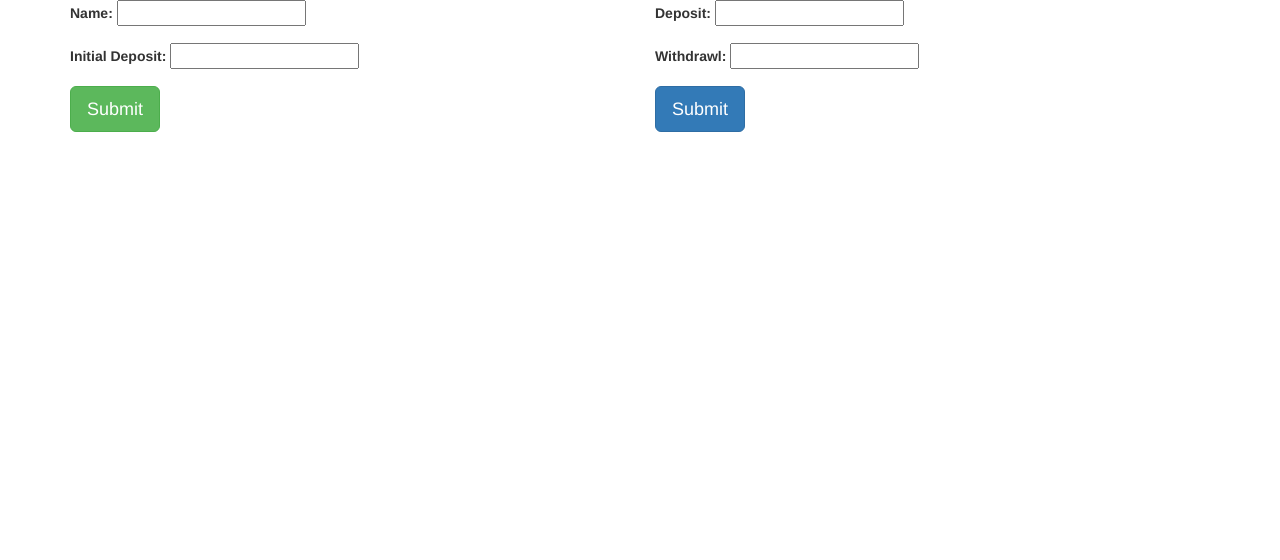
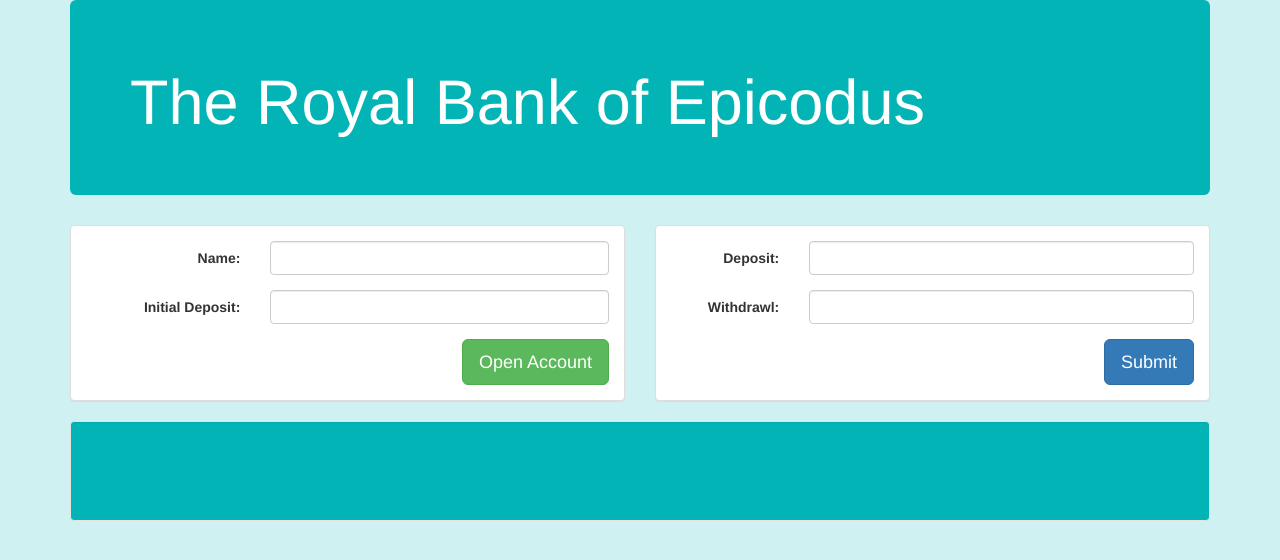
Before and after one commit to phuzisham/bank-account, a plain HTML site: page index.html in a window 1280 px wide. Drawn offline with Linux system fonts and the light colour scheme.

Commit message:
creates bank account page

```diff
--- a/css/styles.css
+++ b/css/styles.css
@@ -0,0 +1,19 @@
+button {
+  float: right;
+}
+body {
+  background: #CFF1F1;
+}
+.jumbotron {
+  background-color: #02B4B5;
+  color: #ffffff;
+}
+.well h3 {
+  display: none;
+}
+
+.well {
+  height: 100px;
+  background: #02B4B5;
+  color: #ffffff;
+}
--- a/index.html
+++ b/index.html
@@ -5,37 +5,69 @@
     <link rel="stylesheet" href="css/styles.css" type="text/css">
     <script src="js/jquery-3.2.1.js"></script>
     <script src="js/scripts.js"></script>
+    <link rel="shortcut icon" href="img/epicodusicon.ico" />
+    <title>The Royal Bank of Epicodus</title>
   </head>
   <body>
     <div class="container">
       <div class="row">
+        <div class="col-sm-12">
+          <div class="jumbotron">
+            <h1>The Royal Bank of Epicodus</h1>
+          </div>
+        </div>
+      </div>
+      <div class="row">
         <div class="col-sm-6">
-          <form id="initBankForm">
+          <div class="panel panel-default">
+            <div class="panel-body">
+              <form id="initBankForm" class="form-horizontal">
                 <div class="form-group">
-              <label for="name">Name: </label>
-              <input type="text" id="name">
+                  <label class="control-label col-sm-4" for="name">Name: </label>
+                  <div class="col-sm-8">
+                    <input type="text" id="name" class="form-control">
+                  </div>
                 </div>
                 <div class="form-group">
-              <label for="initialDeposit">Initial Deposit: </label>
-              <input type="number" id="initialDeposit">
+                  <label class="control-label col-sm-4" for="initialDeposit">Initial Deposit: </label>
+                  <div class="col-sm-8">
+                    <input type="number" id="initialDeposit" class="form-control">
                   </div>
-            <button class="btn btn-success btn-lg" type="submit">Submit</button>
+                </div>
+                <button class="btn btn-success btn-lg" type="submit">Open Account</button>
               </form>
             </div>
+          </div>
+        </div>
         <div class="col-sm-6">
-          <form id="bankForm">
+          <div class="panel panel-default">
+            <div class="panel-body">
+              <form id="bankForm" class="form-horizontal">
                 <div class="form-group">
-              <label for="deposit">Deposit: </label>
-              <input type="number" id="deposit">
+                  <label class="control-label col-sm-3" for="deposit">Deposit: </label>
+                  <div class="col-sm-9">
+                    <input type="number" id="deposit" class="form-control">
+                  </div>
                 </div>
                 <div class="form-group">
-              <label for="withdrawl">Withdrawl: </label>
-              <input type="number" id="withdrawl">
+                  <label class="control-label col-sm-3" for="withdrawl">Withdrawl: </label>
+                  <div class="col-sm-9">
+                    <input type="number" id="withdrawl" class="form-control">
+                  </div>
                 </div>
                 <button class="btn btn-primary btn-lg" type="submit">Submit</button>
               </form>
             </div>
           </div>
         </div>
+      </div>
+      <div class="row">
+        <div class="col-sm-12">
+          <div class="well">
+            <h3><span id="nameBank"></span> your Balance is: $<span id="balance"></span> </h3>
+          </div>
+        </div>
+      </div>
+    </div>
   </body>
 </html>
--- a/js/scripts.js
+++ b/js/scripts.js
@@ -0,0 +1,45 @@
+function BankAccount(name, initialBalance) {
+  this.balance = initialBalance;
+  this.name = name;
+}
+
+BankAccount.prototype.updateBalance = function (amount1, amount2) {
+  if (amount1 && amount2) {
+    this.balance = this.balance + amount1;
+    this.balance = this.balance - amount2;
+  }  else if (amount1) {
+    this.balance = this.balance + amount1;
+  }  else if (amount2) {
+    this.balance = this.balance - amount2;
+  }
+};
+
+$(document).ready(function() {
+  $("form#initBankForm").submit(function(event){
+    event.preventDefault();
+    var name = $("#name").val();
+    var initialDeposit = parseInt($("#initialDeposit").val());
+
+    var newBankAccount = new BankAccount(name, initialDeposit);
+
+    $("#nameBank").text(newBankAccount.name);
+    $("#balance").text(newBankAccount.balance);
+
+    $(".well h3").show();
+
+    $("#name").val('');
+    $("#initialDeposit").val('');
+
+    $("form#bankForm").submit(function(event){
+      event.preventDefault();
+      var deposit = parseInt($("#deposit").val());
+      var withdrawl = parseInt($("#withdrawl").val());
+      newBankAccount.updateBalance(deposit, withdrawl);
+
+      $("#balance").text(newBankAccount.balance);
+
+      $("#deposit").val('');
+      $("#withdrawl").val('');
+    });
+  });
+});
```
Also changed, not shown: img/epicodusicon.ico (added). Lines whose indentation alone changed are shown as unchanged.
